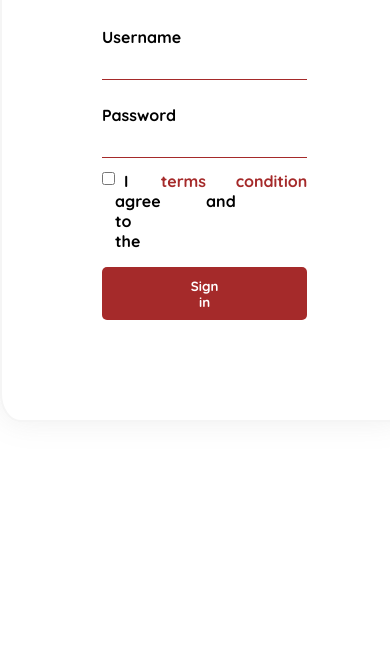
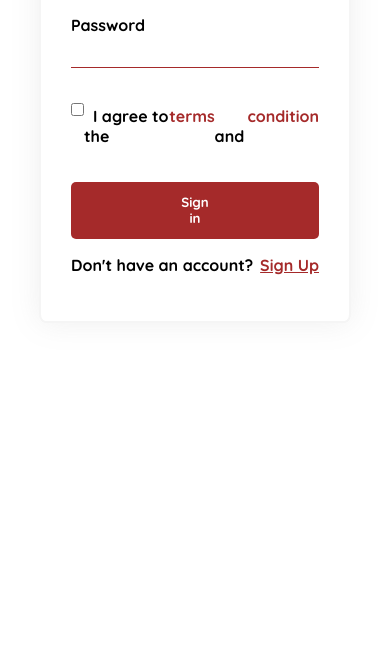
Before and after one commit to Gidcode12/Signin_and_Signout-template, a plain HTML site: page index.html in a window 390 px wide. Shown: the part 185-844 px from the top of the page. Drawn offline with Linux system fonts and the light colour scheme.

Commit message:
added javascript

```diff
--- a/index.html
+++ b/index.html
@@ -9,6 +9,7 @@
     <link rel="preconnect" href="https://fonts.gstatic.com" crossorigin>
     <link href="https://fonts.googleapis.com/css2?family=Quicksand:wght@300..700&display=swap" rel="stylesheet">
     <link rel="stylesheet" href="style.css">
+    <script src="index.js" defer></script>
 </head>
 
 <body>
@@ -16,24 +17,37 @@
         <h1 class="signin">Sign In</h1>
         <p class="subtext">Hi there! Nice to see you again</p>
         <form>
-            Username <input type="text" required>
-            Password <input type="password" required>
-            <div class="tandc">
+            Username <input type="text" name="username">
+            <p id="error-username"></p>
+            Password <input type="password" name="password">
+            <p id="error-password"></p>
+
+            <div class="tand">
                 <div>
                     <input type="checkbox" name="terms and condition" id="terms and condition" class="checkbox" required>
+
                 </div>
                 <div class="tandc">
                     <p>&nbsp I agree to the &nbsp</p>
-                    <a href="#"><p>terms</p></a>
+                    <a href="#">
+                        <p>terms</p>
+                    </a>
                     <p>&nbsp and &nbsp</p>
-                    <a href="#"><p>condition</p></a>
+                    <a href="#">
+                        <p>condition</p>
+                    </a>
                 </div>
             </div>
             <button class="submit-button">
                 Sign in
             </button>
+        </form>
+        <div class="dhaa">
+            <p>Don't have an account?</p>
+            <a href="#" class="signup-button-align">Sign Up</a>
 
-        </form>
+        </div>
+
     </div>
 </body>
 
--- /dev/null
+++ b/index.js
@@ -0,0 +1,26 @@
+const formElement = document.querySelector("form")
+const errorPassword = document.getElementById("error-password")
+const errorUsername = document.getElementById("error-username")
+console.log(errorPassword)
+formElement.addEventListener("submit", function (event) {
+    errorPassword.textContent = ""
+    errorUsername.textContent = ""
+    event.preventDefault()
+    const formData = new FormData(event.target)
+    const userName = formData.get("username")
+    const password = formData.get("password")
+    if (!userName || !password) {
+        if (!password && userName) {
+            errorPassword.style.color = "red"
+            errorPassword.textContent = "please enter a valid password!"
+            return
+        }
+        if (!userName && password) {
+            errorUsername.style.color = "red"
+            errorUsername.textContent = "please enter a valid username! "
+            return
+        }
+
+        return
+    }
+})
--- a/style.css
+++ b/style.css
@@ -1,3 +1,6 @@
+* {
+    box-sizing: border-box;
+}
 body {
     color: rgb(0, 0, 0);
     margin: auto auto;
@@ -52,13 +55,15 @@ form {
     font-weight: 700;
 }
 
+.tand {
+    display: inline-flex;
+    justify-content: center;
+    align-items: flex-start;
+}
 
 .tandc{
     display: flex;
-    margin-top: -10px;
-}
-.tandc p, .tandc p{
-    margin-top: 8px;
+    margin-top: -3.5px;
 }
 
 .tandc a {
@@ -68,5 +73,31 @@ form {
 
 .checkbox{
     background-color: brown;
-    margin-top: -1px;
 }
+
+.signup-button-align{
+    color: brown;
+    /* padding-top: 10px; */
+}
+
+.dhaa{
+    display: flex;
+    flex-direction: row;
+    align-items: center;
+    justify-content: space-between ;
+    font-weight: 700;
+
+}
+
+
+@media (max-width: 414px){
+    .nini{
+        background-color: rgb(255, 255, 255);
+        border: 2px solid whitesmoke;
+        border-radius: 2%;
+        padding: 30px;
+        width: 80%;
+        margin: 0 auto;
+        box-shadow: 0px 0px 30px rgba(128, 128, 128, 0.13);
+    }
+}
```
